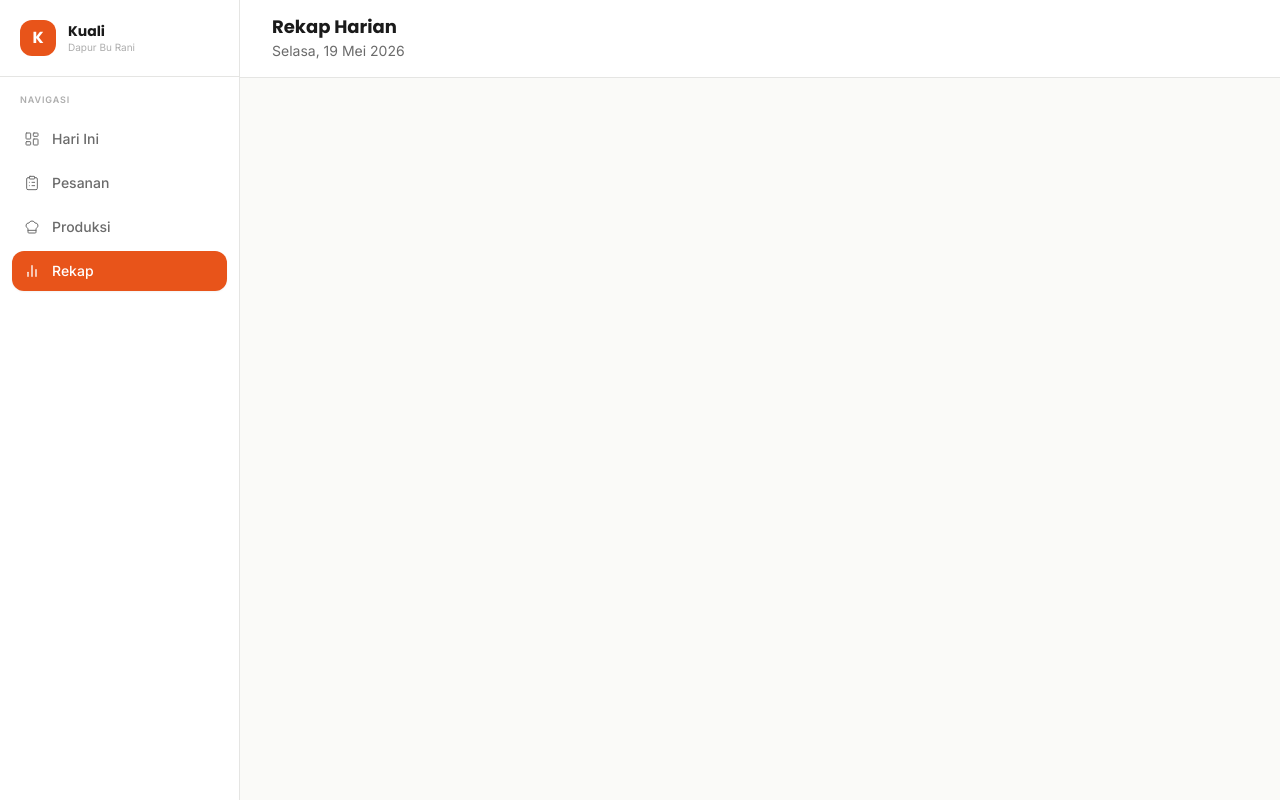
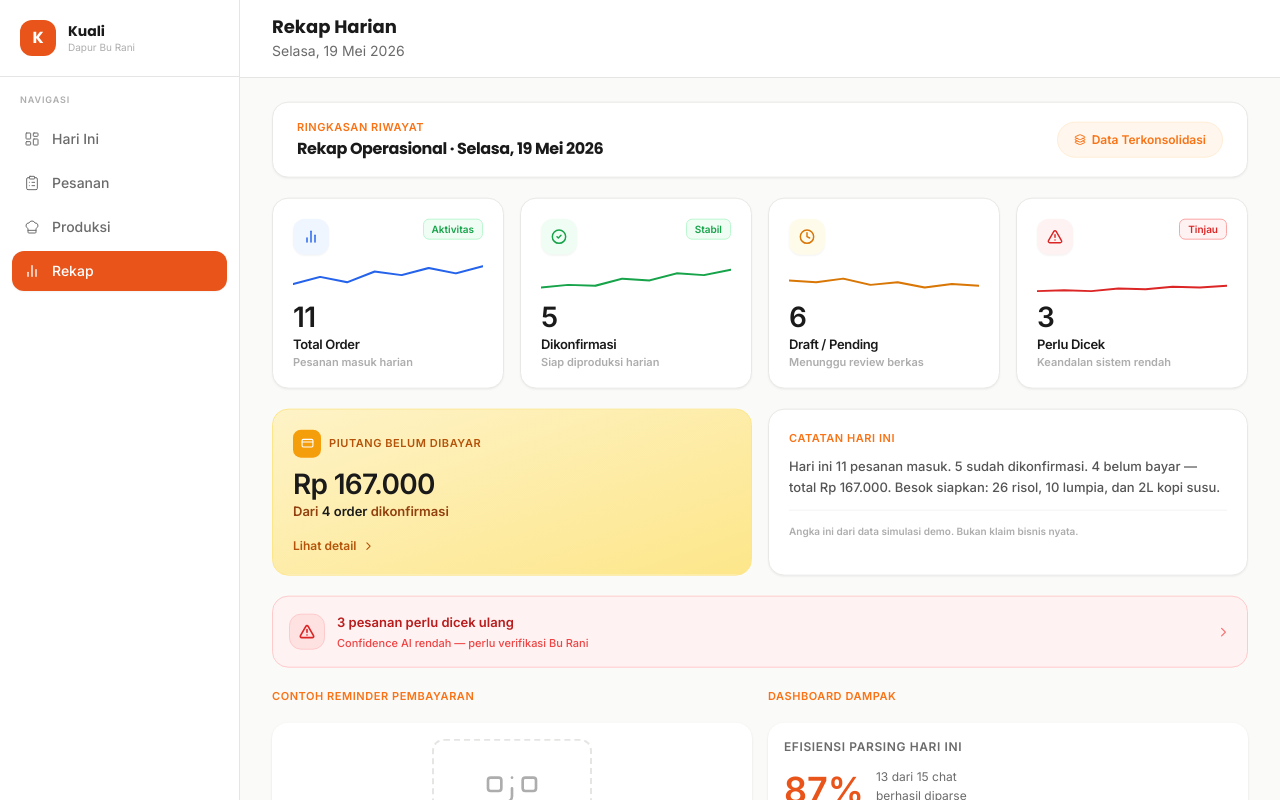
Before and after one commit to codezeros18/kuali, a Next.js app: page /summary in a window 1280 px wide. Shown: the top 800 px of the page. Built offline with nearby package versions, Linux system fonts and the light colour scheme.

Commit message:
Redesign: page summary di rapihin dan redesign

```diff
--- a/src/app/summary/page.tsx
+++ b/src/app/summary/page.tsx
@@ -1,8 +1,13 @@
 "use client";
 
 import { useRouter } from "next/navigation";
-import { ArrowRight, AlertTriangle, ChevronRight, BarChart2, CheckCircle2, Clock, CreditCard } from "lucide-react";
-import { Shell, SectionTitle, Divider } from "@/components/kuali/AppShell";
+import { motion } from "framer-motion";
+import { useState } from "react";
+import {
+  ArrowRight, AlertTriangle, ChevronRight,
+  BarChart2, CheckCircle2, Clock, CreditCard, Layers3,
+} from "lucide-react";
+import { Shell } from "@/components/kuali/AppShell";
 import { BigMetric } from "@/components/kuali/MetricCard";
 import { ImpactDashboard } from "@/components/kuali/ImpactDashboard";
 import { RoadmapCard } from "@/components/kuali/RoadmapCard";
@@ -10,86 +15,248 @@ import { PaymentReminderCard } from "@/components/kuali/PaymentReminderCard";
 import { formatRupiah } from "@/lib/format";
 import { dailySummary, orders, dashboardMetrics } from "@/lib/dummy-data";
 import { NARRATIVE_SAFE } from "@/lib/constants";
+import { cn } from "@/lib/utils";
 
 const unpaidOrder = orders.find((o) => o.paymentStatus === "unpaid" && o.totalAmount > 0);
 
+// ── Animation variants ────────────────────────────────────────────────────────
+const containerVariants = {
+  hidden: { opacity: 0 },
+  visible: { opacity: 1, transition: { staggerChildren: 0.05, delayChildren: 0.02 } },
+};
+
+const itemVariants = {
+  hidden: { opacity: 0, y: 10 },
+  visible: { opacity: 1, y: 0, transition: { type: "spring", stiffness: 380, damping: 28 } },
+};
+
+// ── Label ─────────────────────────────────────────────────────────────────────
+function Label({ children }: { children: React.ReactNode }) {
+  return (
+    <p className="text-[11px] font-black text-orange-500 uppercase tracking-wider mb-2.5">
+      {children}
+    </p>
+  );
+}
+
+// ── Sparkline stat card ───────────────────────────────────────────────────────
+function StatCard({
+  id, label, val, sublabel, badge, bgIcon, icon: Icon, path, color,
+  hoveredCard, onHoverStart, onHoverEnd, onClick,
+}: {
+  id: string; label: string; val: number; sublabel: string; badge?: string | null;
+  bgIcon: string; icon: React.ElementType; path: string; color: string;
+  hoveredCard: string | null; onHoverStart: () => void; onHoverEnd: () => void;
+  onClick: () => void;
+}) {
+  const dimmed = hoveredCard !== null && hoveredCard !== id;
+
+  return (
+    <motion.button
+      variants={itemVariants}
+      whileHover={{ scale: 1.015 }}
+      whileTap={{ scale: 0.985 }}
+      onMouseEnter={onHoverStart}
+      onMouseLeave={onHoverEnd}
+      onClick={onClick}
+      className={cn(
+        "bg-white rounded-2xl border border-[#E8E8E6] p-5 text-left flex flex-col justify-between min-h-[160px] shadow-sm transition-opacity relative overflow-hidden w-full select-none",
+        dimmed ? "opacity-40" : "opacity-100"
+      )}
+    >
+      <div className="flex justify-between items-start w-full">
+        <div className={cn("w-9 h-9 rounded-xl flex items-center justify-center shadow-sm shrink-0", bgIcon)}>
+          <Icon size={16} strokeWidth={2.2} />
+        </div>
+        {badge && (
+          <span className={cn(
+            "text-[10px] font-black px-2 py-0.5 rounded-md border",
+            id === "review"
+              ? "text-[#DC2626] bg-[#FEF2F2] border-[#FCA5A5]"
+              : "text-[#16A34A] bg-[#F0FDF4] border-[#BBF7D0]"
+          )}>
+            {badge}
+          </span>
+        )}
+      </div>
+
+      {/* Sparkline */}
+      <div className="w-full h-8 my-2">
+        <svg width="100%" height="100%" viewBox="0 0 140 36" preserveAspectRatio="none">
+          <path
+            d={path}
+            fill="none"
+            stroke={color}
+            strokeWidth={2.2}
+            strokeLinecap="round"
+            strokeLinejoin="round"
+          />
+        </svg>
+      </div>
+
+      <div>
+        <div className="text-[28px] font-black text-[#1A1A1A] leading-none tracking-tight mb-1">
+          {val}
+        </div>
+        <div className="text-[13px] font-bold text-[#1A1A1A] tracking-tight mb-0.5">{label}</div>
+        <div className="text-[11px] text-[#ADADAD] font-semibold leading-none">{sublabel}</div>
+      </div>
+    </motion.button>
+  );
+}
+
 export default function SummaryPage() {
   const router = useRouter();
+  const [hoveredCard, setHoveredCard] = useState<string | null>(null);
 
-  const today = new Date().toLocaleDateString("id-ID", { weekday: "long", day: "numeric", month: "long", year: "numeric" });
+  const today = new Date().toLocaleDateString("id-ID", {
+    weekday: "long", day: "numeric", month: "long", year: "numeric",
+  });
 
-  // ── Desktop content ──────────────────────────────────────────────────────
+  const statCardsData = [
+    {
+      id: "total", icon: BarChart2, label: "Total Order",
+      val: dailySummary.confirmed + dailySummary.draft,
+      sublabel: "Pesanan masuk harian", badge: "Aktivitas",
+      bgIcon: "bg-[#EFF6FF] text-[#2563EB]", color: "#2563EB",
+      path: "M0 24 L20 16 L40 22 L60 10 L80 14 L100 6 L120 12 L140 4",
+      filter: "",
+    },
+    {
+      id: "confirmed", icon: CheckCircle2, label: "Dikonfirmasi",
+      val: dailySummary.confirmed,
+      sublabel: "Siap diproduksi harian", badge: "Stabil",
+      bgIcon: "bg-[#F0FDF4] text-[#16A34A]", color: "#16A34A",
+      path: "M0 28 L20 25 L40 26 L60 18 L80 20 L100 12 L120 14 L140 8",
+      filter: "confirmed",
+    },
+    {
+      id: "draft", icon: Clock, label: "Draft / Pending",
+      val: dailySummary.draft,
+      sublabel: "Menunggu review berkas", badge: null,
+      bgIcon: "bg-[#FFFBEB] text-[#D97706]", color: "#D97706",
+      path: "M0 20 L20 22 L40 18 L60 25 L80 22 L100 28 L120 24 L140 26",
+      filter: "draft",
+    },
+    {
+      id: "review", icon: AlertTriangle, label: "Perlu Dicek",
+      val: dashboardMetrics.needsReview,
+      sublabel: "Keandalan sistem rendah",
+      badge: dashboardMetrics.needsReview > 0 ? "Tinjau" : null,
+      bgIcon: "bg-[#FEF2F2] text-[#DC2626]", color: "#DC2626",
+      path: "M0 32 L20 31 L40 32 L60 29 L80 30 L100 27 L120 28 L140 26",
+      filter: "needs_check",
+    },
+  ];
+
+  // ── Desktop ───────────────────────────────────────────────────────────────
   const desktopContent = (
-    <div className="flex flex-col gap-6 animate-fade-in">
-      {/* Top row: 4 stat cards */}
+    <motion.div
+      variants={containerVariants}
+      initial="hidden"
+      animate="visible"
+      className="flex flex-col gap-5"
+    >
+      {/* Banner header */}
+      <motion.div
+        variants={itemVariants}
+        className="bg-white border border-[#E8E8E6] rounded-2xl px-6 py-4 flex items-center justify-between shadow-sm"
+      >
+        <div>
+          <p className="text-[11px] font-black text-orange-500 uppercase tracking-wider mb-0.5">
+            Ringkasan Riwayat
+          </p>
+          <h2 className="text-[16px] font-black text-[#1A1A1A] tracking-tight capitalize">
+            Rekap Operasional · {today}
+          </h2>
+        </div>
+        <div className="flex items-center gap-1.5 text-[12px] font-black text-orange-500 bg-orange-50 border border-orange-100 px-4 py-2 rounded-full">
+          <Layers3 size={12} /> Data Terkonsolidasi
+        </div>
+      </motion.div>
+
+      {/* 4 sparkline stat cards */}
       <div className="grid grid-cols-4 gap-4">
-        {[
-          { icon: BarChart2, label: "Total Order", val: dailySummary.confirmed + dailySummary.draft, color: "bg-blue-50 text-blue-600" },
-          { icon: CheckCircle2, label: "Dikonfirmasi", val: dailySummary.confirmed, color: "bg-green-50 text-green-600" },
-          { icon: Clock, label: "Draft / Pending", val: dailySummary.draft, color: "bg-yellow-50 text-yellow-600" },
-          { icon: AlertTriangle, label: "Perlu Dicek", val: dashboardMetrics.needsReview, color: "bg-red-50 text-red-500" },
-        ].map(({ icon: Icon, label, val, color }) => (
-          <div key={label} className="bg-white rounded-2xl shadow-card p-5">
-            <div className={`w-10 h-10 rounded-xl flex items-center justify-center mb-3 ${color}`}>
-              <Icon size={20} />
-            </div>
-            <div className="text-3xl font-bold text-kuali-text-dark">{val}</div>
-            <div className="text-sm text-kuali-text-mid mt-0.5">{label}</div>
-          </div>
+        {statCardsData.map((s) => (
+          <StatCard
+            key={s.id}
+            {...s}
+            hoveredCard={hoveredCard}
+            onHoverStart={() => setHoveredCard(s.id)}
+            onHoverEnd={() => setHoveredCard(null)}
+            onClick={() => router.push(`/orders${s.filter ? `?filter=${s.filter}` : ""}`)}
+          />
         ))}
       </div>
 
-      {/* Second row: unpaid + narrative */}
+      {/* Unpaid + Narrative */}
       <div className="grid grid-cols-2 gap-4">
         {/* Unpaid */}
-        <div className="bg-[#FEF3C7] rounded-2xl border border-yellow-200 p-5">
+        <motion.div
+          variants={itemVariants}
+          className="bg-gradient-to-br from-[#FEF3C7] to-[#FDE68A] rounded-2xl border border-amber-200 p-5 relative overflow-hidden"
+        >
           <div className="flex items-center gap-2 mb-3">
-            <CreditCard size={16} className="text-yellow-700" />
-            <span className="text-xs font-semibold text-yellow-700 uppercase tracking-wide">Belum Dibayar</span>
+            <div className="w-7 h-7 rounded-lg bg-amber-500 flex items-center justify-center shrink-0">
+              <CreditCard size={13} className="text-white" />
             </div>
-          <div className="text-3xl font-bold text-kuali-text-dark mb-1">
+            <span className="text-[11px] font-black text-[#B45309] uppercase tracking-wider">
+              Piutang Belum Dibayar
+            </span>
+          </div>
+          <p className="text-[28px] font-black text-[#1A1A1A] leading-none tracking-tight mb-1">
             {formatRupiah(dashboardMetrics.unpaidAmount)}
-          </div>
-          <p className="text-sm text-kuali-text-mid">Dari {dashboardMetrics.unpaidOrders} order dikonfirmasi</p>
+          </p>
+          <p className="text-[13px] text-[#92400E] font-semibold">
+            Dari <strong className="font-black text-[#1A1A1A]">{dashboardMetrics.unpaidOrders} order</strong> dikonfirmasi
+          </p>
           <button
             onClick={() => router.push("/orders?filter=unpaid")}
-            className="mt-4 flex items-center gap-1 text-xs font-semibold text-yellow-700 hover:text-yellow-900"
+            className="mt-4 flex items-center gap-1.5 text-[12px] font-black text-[#B45309] hover:text-[#78350f] transition-colors"
           >
-            Lihat detail <ChevronRight size={12} />
+            Lihat detail <ChevronRight size={13} />
           </button>
+        </motion.div>
+
+        {/* Narrative */}
+        <motion.div variants={itemVariants} className="bg-white rounded-2xl border border-[#E8E8E6] p-5 shadow-sm">
+          <Label>Catatan Hari Ini</Label>
+          <p className="text-[13px] text-[#555555] font-medium leading-relaxed">
+            {dailySummary.narrative}
+          </p>
+          <p className="text-[10px] text-[#ADADAD] font-semibold mt-3 pt-3 border-t border-[#F4F4F2] leading-relaxed">
+            {NARRATIVE_SAFE.impactNote}
+          </p>
+        </motion.div>
       </div>
 
-        {/* Narrative */}
-        <div className="bg-white rounded-2xl shadow-card p-5">
-          <p className="text-xs font-semibold text-kuali-text-mid uppercase tracking-wide mb-3">Catatan Hari Ini</p>
-          <p className="text-sm text-kuali-text-mid leading-relaxed">{dailySummary.narrative}</p>
-          <p className="text-[10px] text-kuali-text-light mt-3 leading-relaxed">{NARRATIVE_SAFE.impactNote}</p>
-        </div>
-      </div>
-
-      {/* Needs check warning */}
+      {/* Needs-check alert */}
       {dashboardMetrics.needsReview > 0 && (
+        <motion.div variants={itemVariants}>
           <button
             onClick={() => router.push("/orders?filter=needs_check")}
-          className="w-full bg-red-50 border border-red-200 rounded-2xl p-4 flex items-center gap-3 hover:bg-red-100 transition-colors text-left"
+            className="w-full bg-red-50 border border-red-200 rounded-2xl p-4 flex items-center gap-3 hover:bg-red-100 transition-colors text-left group"
           >
-          <AlertTriangle size={18} className="text-red-500 shrink-0" />
+            <div className="w-9 h-9 rounded-xl bg-red-100 flex items-center justify-center shrink-0 border border-red-200">
+              <AlertTriangle size={16} className="text-red-600" strokeWidth={2.5} />
+            </div>
             <div className="flex-1">
-            <span className="text-sm font-semibold text-red-700">
+              <p className="text-[13px] font-black text-red-700">
                 {dashboardMetrics.needsReview} pesanan perlu dicek ulang
-            </span>
-            <p className="text-xs text-red-500 mt-0.5">Confidence AI rendah — perlu verifikasi Bu Rani</p>
+              </p>
+              <p className="text-[11px] text-red-500 font-medium mt-0.5">
+                Confidence AI rendah — perlu verifikasi Bu Rani
+              </p>
             </div>
-          <ChevronRight size={16} className="text-red-400 shrink-0" />
+            <ChevronRight size={15} className="text-red-400 group-hover:translate-x-1 transition-transform shrink-0" />
           </button>
+        </motion.div>
       )}
 
-      {/* Bottom row: QRIS reminder + impact */}
+      {/* Payment reminder + Impact */}
       <div className="grid grid-cols-2 gap-4">
-        <div>
-          <h2 className="text-sm font-semibold text-kuali-text-dark mb-3" style={{ fontFamily: "Poppins, sans-serif" }}>
-            Contoh Reminder Pembayaran
-          </h2>
+        <motion.div variants={itemVariants} className="flex flex-col gap-2">
+          <Label>Contoh Reminder Pembayaran</Label>
           {unpaidOrder && (
             <PaymentReminderCard
               customerName={unpaidOrder.customerName}
@@ -98,33 +265,44 @@ export default function SummaryPage() {
               items={unpaidOrder.items}
             />
           )}
-        </div>
-        <div>
-          <h2 className="text-sm font-semibold text-kuali-text-dark mb-3" style={{ fontFamily: "Poppins, sans-serif" }}>
-            Dashboard Dampak
-          </h2>
+        </motion.div>
+        <motion.div variants={itemVariants} className="flex flex-col gap-2">
+          <Label>Dashboard Dampak</Label>
           <ImpactDashboard />
-        </div>
+        </motion.div>
       </div>
 
       {/* Roadmap */}
-      <div>
-        <h2 className="text-sm font-semibold text-kuali-text-dark mb-3" style={{ fontFamily: "Poppins, sans-serif" }}>
-          Fitur Roadmap
-        </h2>
+      <motion.div variants={itemVariants}>
+        <Label>Fitur Roadmap</Label>
         <RoadmapCard />
-      </div>
+      </motion.div>
 
       {/* Actions */}
+      <motion.div
+        variants={itemVariants}
+        className="flex items-center justify-between border-t border-[#F4F4F2] pt-4"
+      >
+        <div className="flex items-center gap-2 text-[12px] text-[#ADADAD] font-semibold">
+          <Layers3 size={12} className="text-orange-400" />
+          Laporan rekap harian diperbarui otomatis
+        </div>
         <div className="flex gap-3">
-        <button onClick={() => router.push("/production")} className="btn-secondary flex items-center justify-center gap-2">
-          Lihat Rencana Produksi <ArrowRight size={16} />
+          <button
+            onClick={() => router.push("/production")}
+            className="bg-white text-[#1A1A1A] font-bold text-[13px] px-5 py-3 rounded-2xl flex items-center gap-2 border border-[#E5E5E3] hover:bg-[#FAFAF8] shadow-sm transition-all"
+          >
+            Lihat Rencana Produksi <ArrowRight size={14} />
           </button>
-        <button onClick={() => router.push("/demo")} className="btn-ghost px-6">
+          <button
+            onClick={() => router.push("/demo")}
+            className="text-[#6B6B6B] font-bold text-[13px] px-5 py-3 rounded-2xl hover:bg-[#F4F4F2] transition-colors"
+          >
             Ulangi Demo
           </button>
         </div>
-    </div>
+      </motion.div>
+    </motion.div>
   );
 
   return (
@@ -133,49 +311,72 @@ export default function SummaryPage() {
       subtitle={today}
       desktopContent={desktopContent}
     >
-      {/* Mobile content */}
-      <div className="px-4 py-4 flex flex-col gap-5">
+      {/* ── Mobile ───────────────────────────────────────────────────────── */}
+      <div className="px-4 py-5 flex flex-col gap-5">
+        {/* Banner */}
+        <div className="bg-white border border-[#E8E8E6] rounded-2xl p-4 flex items-center justify-between shadow-sm">
           <div>
-          <SectionTitle>Angka Hari Ini</SectionTitle>
-          <div className="card">
-            <div className="grid grid-cols-3 gap-4 py-2">
+            <p className="text-[10px] font-black text-orange-500 uppercase tracking-wider mb-0.5">
+              Rekap Operasional
+            </p>
+            <p className="text-[14px] font-black text-[#1A1A1A] capitalize leading-snug">{today}</p>
+          </div>
+          <div className="text-3xl select-none">📊</div>
+        </div>
+
+        {/* Angka hari ini */}
+        <div>
+          <Label>Angka Capaian Hari Ini</Label>
+          <div className="bg-white rounded-2xl border border-[#E8E8E6] p-4 shadow-sm">
+            <div className="grid grid-cols-3 gap-4 py-1">
               <BigMetric value={dailySummary.confirmed} label="Dikonfirmasi" icon="✅" />
               <BigMetric value={dailySummary.draft} label="Draft" icon="📝" />
               <BigMetric value={dashboardMetrics.needsReview} label="Perlu Cek" icon="⚠️" />
             </div>
-            <Divider />
-            <div className="text-center">
-              <div className="text-xs text-kuali-text-mid mb-1">Total belum dibayar</div>
-              <div className="text-2xl font-bold text-kuali-text-dark">
+            <div className="border-t border-[#F4F4F2] my-3" />
+            <div className="bg-amber-50 border border-amber-200 rounded-xl p-3 text-center">
+              <p className="text-[11px] text-amber-800 font-black uppercase tracking-wider mb-1">
+                Total belum dibayar
+              </p>
+              <p className="text-2xl font-black text-[#1A1A1A] tracking-tight">
                 {formatRupiah(dashboardMetrics.unpaidAmount)}
-              </div>
-              <div className="text-xs text-kuali-text-light mt-0.5">
+              </p>
+              <p className="text-[12px] text-[#6B6B6B] font-medium mt-1">
                 Dari {dashboardMetrics.unpaidOrders} order
-              </div>
+              </p>
             </div>
           </div>
         </div>
 
+        {/* Needs check */}
         {dashboardMetrics.needsReview > 0 && (
-          <div className="bg-red-50 border border-red-200 rounded-card p-4 flex items-center gap-3">
-            <AlertTriangle size={16} className="text-red-500 shrink-0" />
-            <p className="text-sm text-red-700 font-medium">
+          <div className="bg-red-50 border border-red-200 rounded-2xl p-4 flex items-center gap-3">
+            <div className="w-8 h-8 rounded-xl bg-red-100 flex items-center justify-center shrink-0">
+              <AlertTriangle size={15} className="text-red-600" strokeWidth={2.5} />
+            </div>
+            <p className="text-[13px] text-red-700 font-bold leading-tight">
               {dashboardMetrics.needsReview} pesanan perlu dicek ulang
             </p>
           </div>
         )}
 
+        {/* Catatan */}
         <div>
-          <SectionTitle>Catatan Hari Ini</SectionTitle>
-          <div className="card">
-            <p className="text-sm text-kuali-text-mid leading-relaxed">{dailySummary.narrative}</p>
-            <p className="text-[10px] text-kuali-text-light mt-3 leading-relaxed">{NARRATIVE_SAFE.impactNote}</p>
+          <Label>Catatan Hari Ini</Label>
+          <div className="bg-white rounded-2xl border border-[#E8E8E6] p-4 shadow-sm">
+            <p className="text-[13px] text-[#555555] font-medium leading-relaxed">
+              {dailySummary.narrative}
+            </p>
+            <p className="text-[10px] text-[#ADADAD] mt-3 pt-3 border-t border-[#F4F4F2] leading-relaxed">
+              {NARRATIVE_SAFE.impactNote}
+            </p>
           </div>
         </div>
 
+        {/* Payment reminder */}
         {unpaidOrder && (
           <div>
-            <SectionTitle>Contoh Reminder Pembayaran</SectionTitle>
+            <Label>Contoh Reminder Pembayaran</Label>
             <PaymentReminderCard
               customerName={unpaidOrder.customerName}
               amount={unpaidOrder.totalAmount}
@@ -185,18 +386,24 @@ export default function SummaryPage() {
           </div>
         )}
 
+        {/* Impact */}
         <div>
-          <SectionTitle>Dashboard Dampak</SectionTitle>
+          <Label>Dashboard Dampak</Label>
           <ImpactDashboard />
         </div>
 
+        {/* Roadmap */}
         <div>
-          <SectionTitle>Fitur Roadmap</SectionTitle>
+          <Label>Fitur Roadmap</Label>
           <RoadmapCard />
         </div>
 
-        <button onClick={() => router.push("/demo")} className="btn-secondary flex items-center justify-center gap-2">
-          Ulangi Demo <ArrowRight size={16} />
+        {/* Actions */}
+        <button
+          onClick={() => router.push("/demo")}
+          className="bg-white text-[#1A1A1A] font-black text-[13px] py-4 rounded-2xl flex items-center justify-center gap-2 border border-[#E5E5E3] hover:bg-[#FAFAF8] active:scale-[0.98] transition-all shadow-sm"
+        >
+          Ulangi Demo <ArrowRight size={14} />
         </button>
       </div>
     </Shell>
```
Lines whose indentation alone changed are shown as unchanged.
